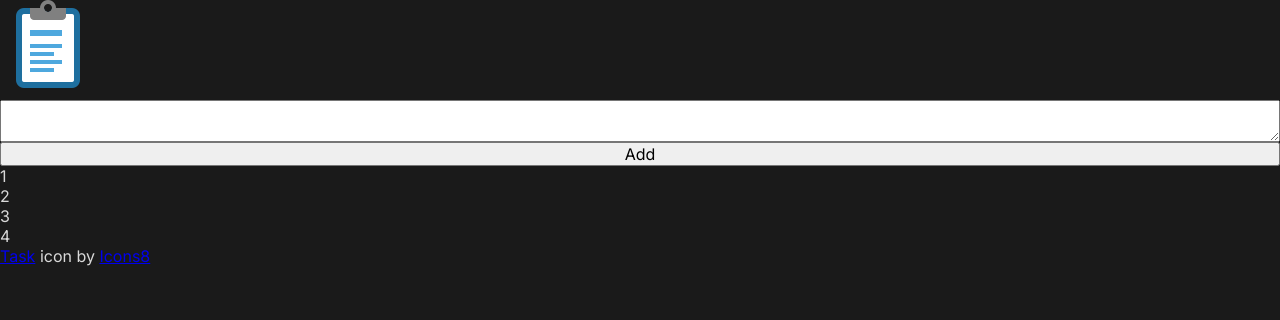
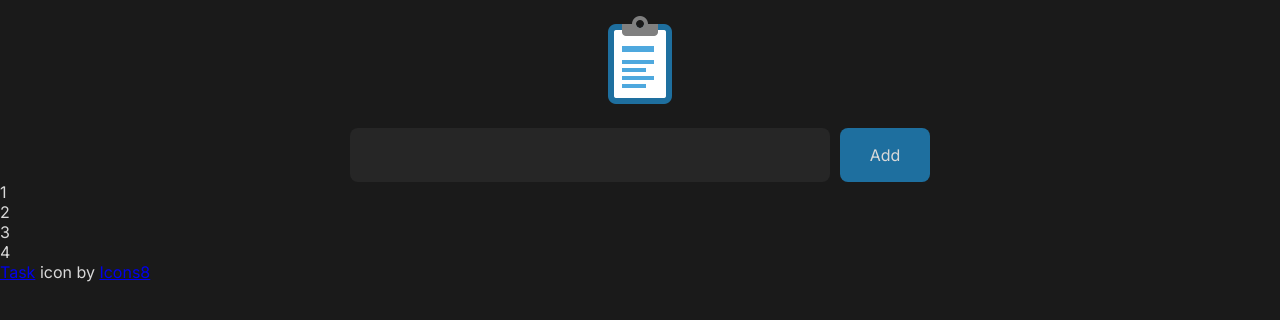
Before and after one commit to PERicci/Task-Manager, a React (Vite) app: page / in a window 1280 px wide. Shown: the top 320 px of the page. Built offline with nearby package versions, Linux system fonts and the light colour scheme.

Commit message:
Header components' css almost done

```diff
--- a/src/App.tsx
+++ b/src/App.tsx
@@ -1,4 +1,3 @@
-
 import "./global.css";
 import { TaskList } from "./components/TaskList";
 import { Header } from "./components/Header";
@@ -14,8 +13,8 @@ export function App() {
         <TaskList />
       </main>
       <footer>
-        <a href="https://icons8.com/icon/11864/task">Task</a> icon by{" "}
-        <a href="https://icons8.com">Icons8</a>
+        <a href="https://icons8.com/icon/11864/task" target="_blank">Task</a> icon by{" "}
+        <a href="https://icons8.com" target="_blank">Icons8</a>
       </footer>
     </>
   );
--- a/src/components/Header.module.css
+++ b/src/components/Header.module.css
@@ -1,4 +1,40 @@
+.headerLogo {
+  display: block;
+  margin: 1rem auto;
+}
+
 .addTaskField {
   display: flex;
-  flex-direction: column;
+  align-items: center;
+  justify-content: center;
+  gap: 0.625rem;
 }
+
+.addTaskContent {
+  width: 30rem;
+  height: 3.4rem;
+  background-color: var(--gray-500);
+  border-style: none;
+  border-radius: 8px;
+  padding: 1rem;
+
+  color: var(--gray-100);
+  line-height: 1.4;
+  font-size: var(--size-regular);
+
+  resize: none;
+}
+
+.addTaskButton {
+  background-color: var(--blue-300);
+
+  height: 3.4rem;
+  width: 5.6rem;
+  border-radius: 8px;
+
+  transition: all 0.1s;
+}
+
+.addTaskButton:hover {
+  background-color: var(--blue-200);
+}
--- a/src/global.css
+++ b/src/global.css
@@ -15,6 +15,12 @@
   --purple-200: #5E60CE;
 
   --red-500: #E25858;
+
+  --size-tiny: 0.75rem;
+  --size-small: 0.875rem;
+  --size-regular: 1rem;
+  --size-big: 1.5rem;
+  --size-huge: 2rem;
 }
 
 * {
@@ -37,3 +43,22 @@ button {
   font-weight: 400;
   font-size: 1rem;
 }
+
+:focus {
+  outline: transparent;
+  box-shadow: 0 0 0 2px var(--blue-300);
+}
+
+button {
+  background: none;
+	color: inherit;
+	border: none;
+	padding: 0;
+	font: inherit;
+	cursor: pointer;
+	outline: inherit;
+}
+
+button:focus {
+  outline: orange 5px auto;
+}
```
